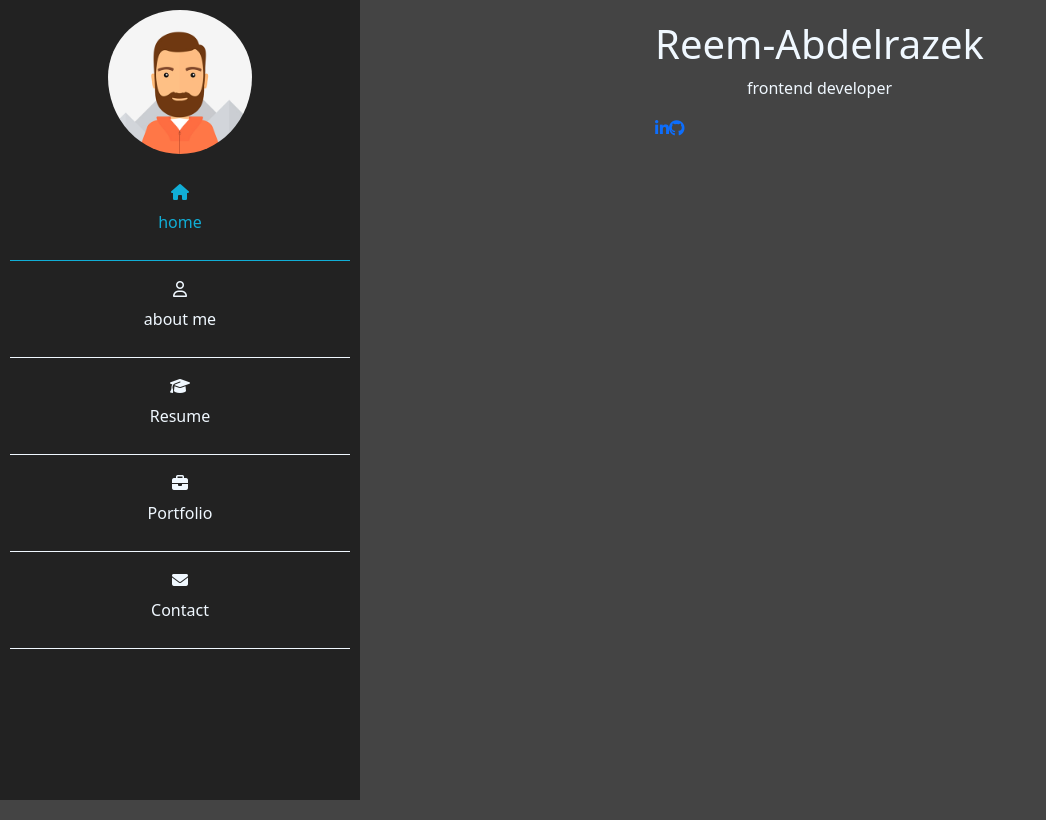
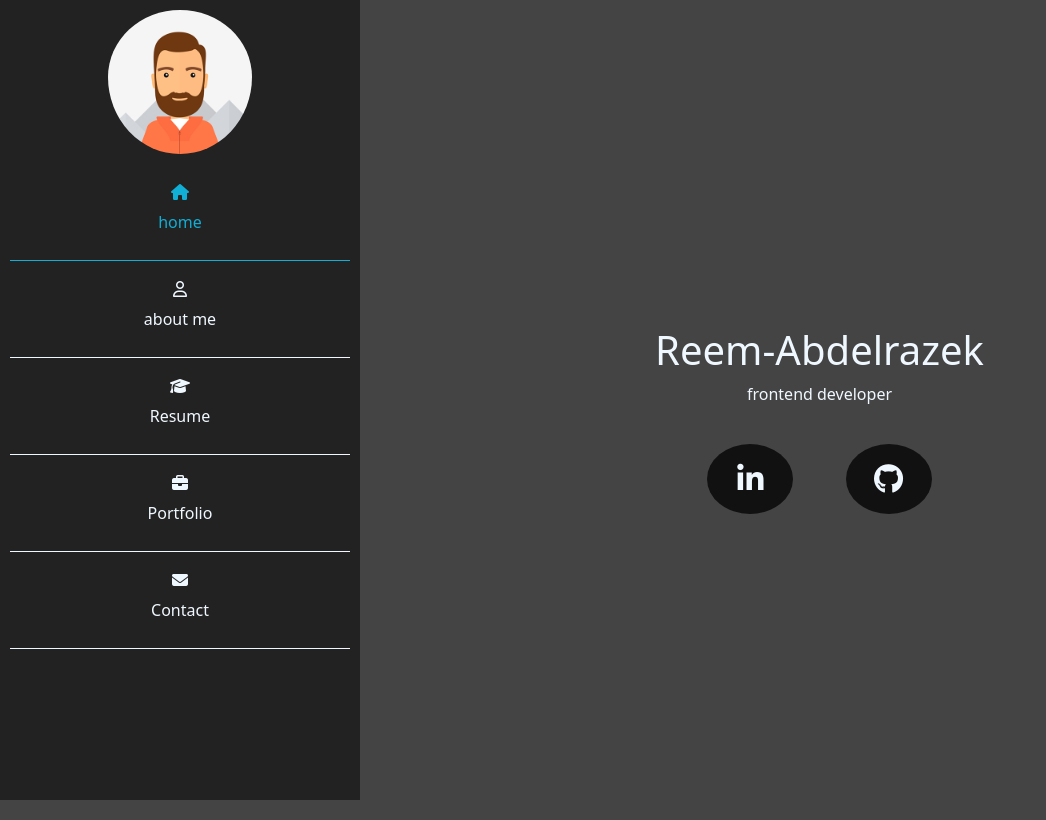
Before and after one commit to reem-abdelrazek20/reem-cv, a plain HTML site: page index.html in a window 1280 px wide. Shown: the whole page, without its empty margins (0-1046 px from the left). Drawn offline with Linux system fonts and the light colour scheme; a web font is replaced by a local one.

Commit message:
Update style.css

```diff
--- a/style/style.css
+++ b/style/style.css
@@ -49,11 +49,26 @@ body{    background-color: #444444;}
    height:100vh ;
 }
 
-.page  .home{
+.page  .home .textone{
   height: 100vh;
 }
-.page  .home img{
-  width: 50px;
+.page  .home .icon-home{
+
+    justify-content: space-evenly;
+    margin-top: 38px;
+    font-size: 30px;
+
+}
+.page  .home .icon-home i{
+  background-color: #121111;
+  width: 86px;
+  border-radius: 50%;
+  padding: 20px;
+  color: aliceblue;
+}
+.page  .home .icon-home i:hover{
+  background-color: #11aed6;
+
 }
 .page  .h{
     padding: 10px;
```
